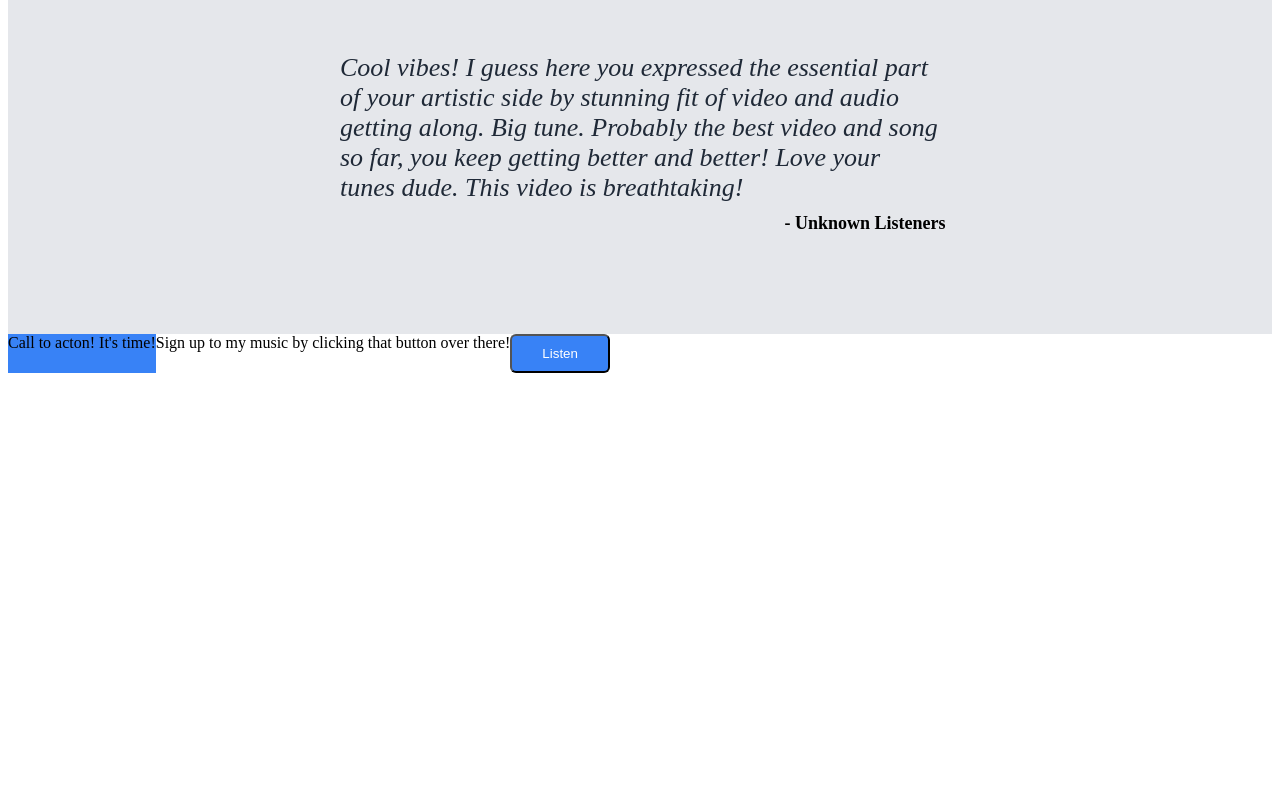
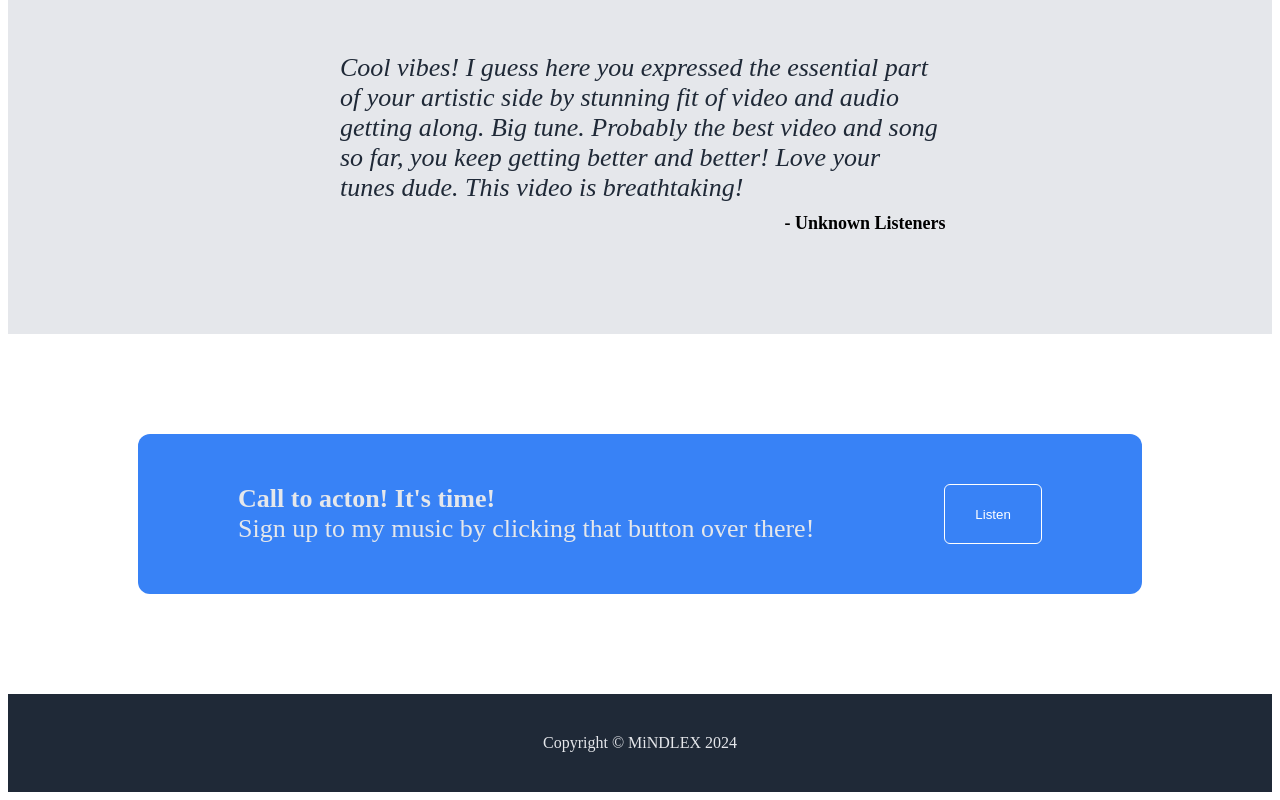
Before and after one commit to bmtheblade/landing_page, a plain HTML site: page index.html in a window 1280 px wide. Shown: the part 931-1731 px from the top of the page. Before the commit the page ends 1312 px from the top, so only its background shows below. Drawn offline with Linux system fonts and the light colour scheme.

Commit message:
index.html

```diff
--- a/index.html
+++ b/index.html
@@ -68,15 +68,19 @@
     </div>
   </div>
   <div class="container3">
-   <div class="action">
-    Call to acton! It's time!
+    <div class="box">
+      <div class="action">
+        <strong>Call to acton! It's time!</strong>
+        <div>Sign up to my music by clicking that button over there!
+        </div>
+      </div>
+
+      <button class="listen">Listen</button>
+    </div>
   </div>
-    <div class="signup">Sign up to my music by clicking that button over there!
-    </div>
-    <button class="listen">Listen</button>
-
+  <div class="footer">
+    <div class="copyright"> Copyright © MiNDLEX 2024</div>
   </div>
-
 
 
 </body>
--- a/styles.css
+++ b/styles.css
@@ -140,9 +140,37 @@ h2 {
 
 .container3 {
   display: flex;
+  justify-content: center;
 }
 
-.action {
+.box {
   display: flex;
   background-color: #3882f6;
+  padding: 50px 100px 50px 100px;
+  gap: 130px;
+  border-radius: 12px;
+  margin-top: 100px;
+  margin-bottom: 100px;
+
 }
+.action {
+  color: #e5e7eb;
+  font-size: 26px;
+}
+
+.box button {
+  border: 1px solid white;
+  padding: 10px 30px;
+  border-radius: 6px;
+}
+
+.footer {
+  background-color: #1f2937;
+  display: flex;
+  justify-content: center;
+}
+
+.copyright {
+  color: #e5e7eb;
+  padding: 40px 80px;
+}
```
